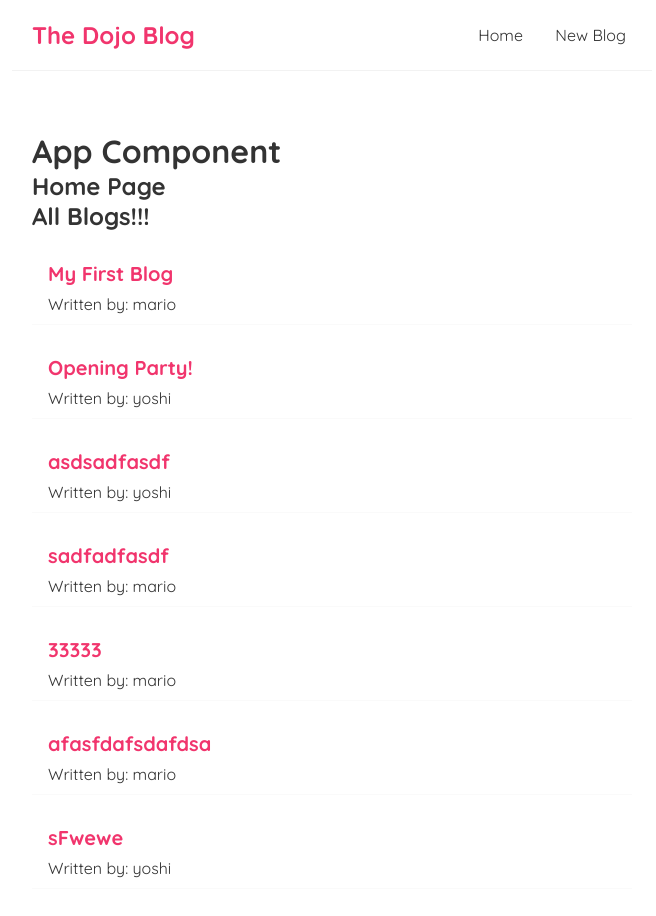
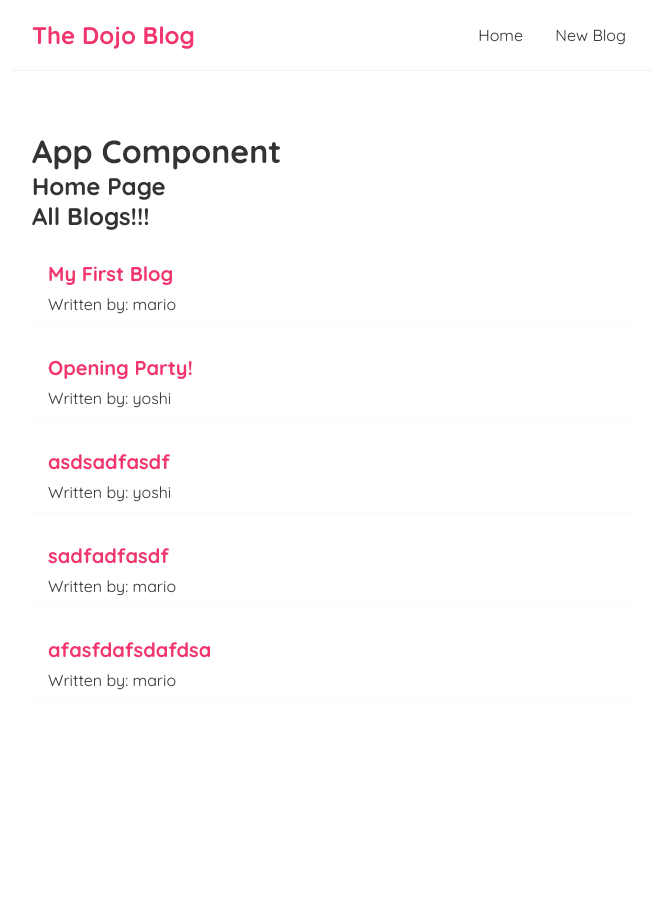
Before and after one commit to judeharding/modern_react, a React (Create React App) app in the folder dojo-blog/: page / in a window 1280 px wide. Shown: the top 916 px of the page, without its empty margins (308-964 px from the left). After the commit the page ends 800 px from the top, so only its background shows below. Built offline with nearby package versions, Linux system fonts and the light colour scheme; data requests are answered from the project's data file.

Commit message:
deleting blogs

```diff
--- a/dojo-blog/data/db.json
+++ b/dojo-blog/data/db.json
@@ -25,22 +25,10 @@
       "id": 4
     },
     {
-      "title": "33333",
-      "body": "44444444444444444444",
-      "author": "mario",
-      "id": 5
-    },
-    {
       "title": "afasfdafsdafdsa",
       "body": "sadffafadsdfsa",
       "author": "mario",
       "id": 6
-    },
-    {
-      "title": "sFwewe",
-      "body": "tyte6ue567e568",
-      "author": "yoshi",
-      "id": 7
     }
   ]
 }
--- a/dojo-blog/src/BlogDetails.js
+++ b/dojo-blog/src/BlogDetails.js
@@ -1,6 +1,7 @@
 // imports
-import { useParams } from "react-router";
+import { useParams, useHistory } from "react-router-dom";
 import useFetch from "./useFetch";
+// import { useHistory } from "react-router-dom";
 
 const BlogDetails = () => {
 	const { id } = useParams();
@@ -8,6 +9,16 @@
 	const { data: blog, error, isLoading } = useFetch(
 		"http://localhost:8000/blogs/" + id
 	);
+	const history = useHistory();
+
+	const handleClick = () => {
+		// fetch request to delete
+		fetch("http://localhost:8000/blogs/" + blog.id, {
+			method: "DELETE",
+		}).then(() => {
+			history.push("/");
+		});
+	};
 
 	return (
 		// TEMPLATE
@@ -20,6 +31,7 @@
 					<h2>{blog.title}</h2>
 					<p>Written by: {blog.author}</p>
 					<div>{blog.body}</div>
+					<button onClick={handleClick}>Delete</button>
 				</article>
 			)}
 		</div>
```
Also changed, not shown: 1 other file (tests, documents, lock files or other folders).
